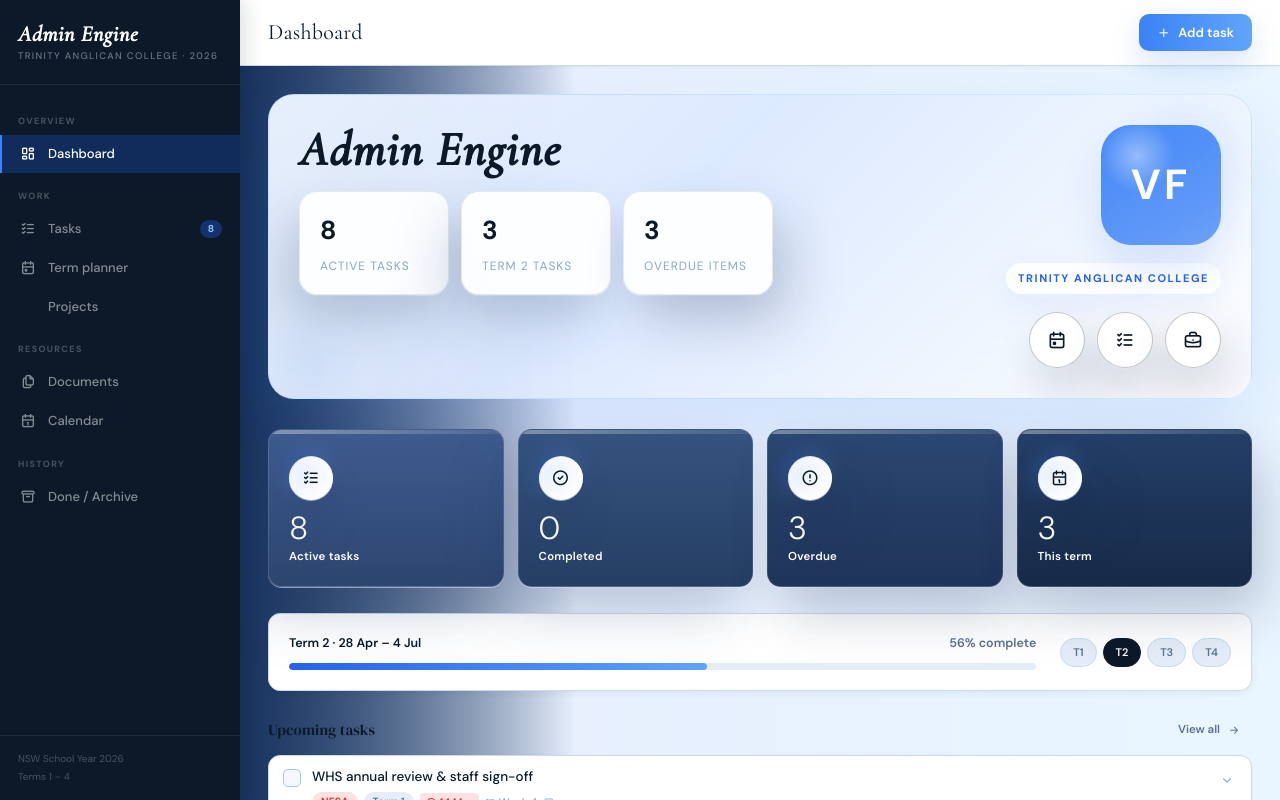
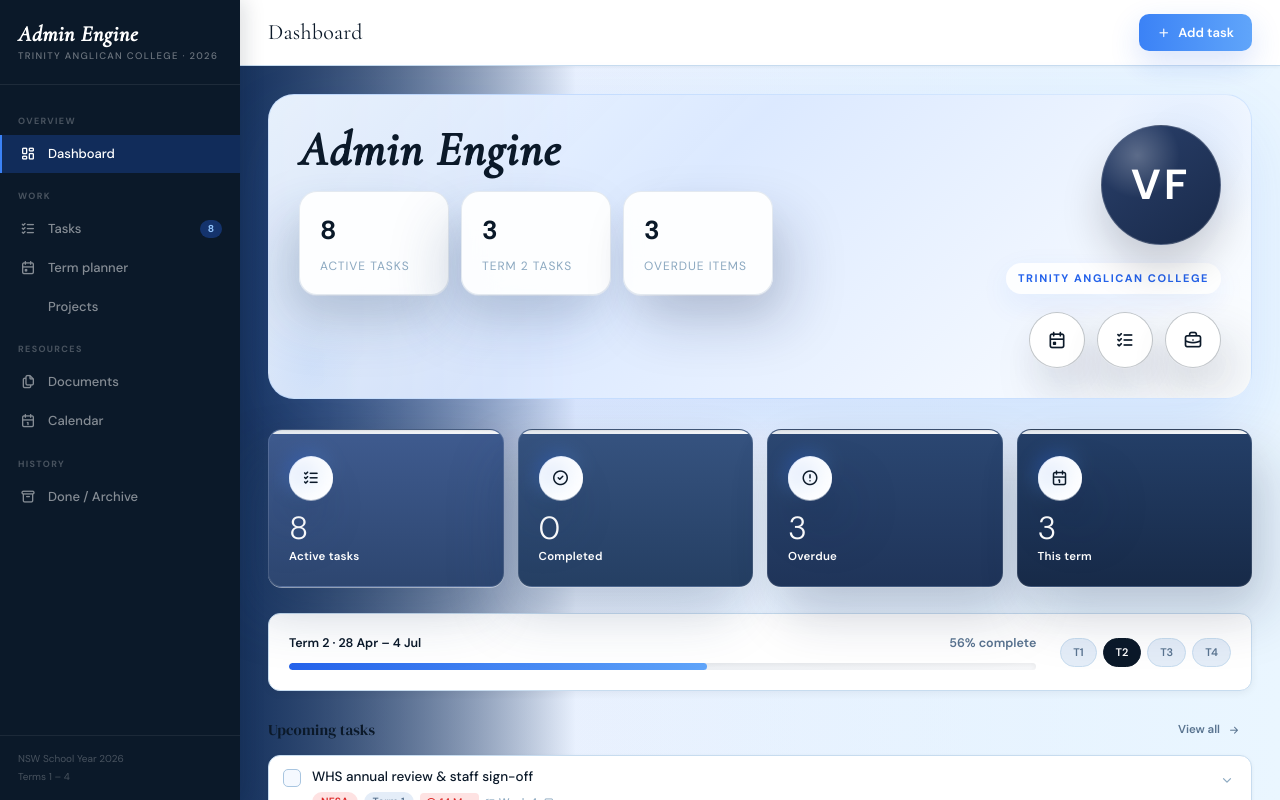
Before and after one commit to Vzellar/Admin-Engine, a plain HTML site: page index.html in a window 1280 px wide. Drawn offline with nearby package versions, Linux system fonts and the light colour scheme.

Commit message:
dasboard 2

```diff
--- a/index.html
+++ b/index.html
@@ -100,7 +100,7 @@
 .glow-left.glow-animate, .glow-left:hover{animation:glowPulseLeft 900ms ease-out}
 .glow-right.glow-animate, .glow-right:hover{animation:glowPulseRight 900ms ease-out}
 
-.sc-strip{position:absolute;top:0;left:0;right:0;height:4px;border-radius:12px 12px 0 0;background:linear-gradient(90deg,rgba(255,255,255,0.36),rgba(255,255,255,0.08));}
+.sc-strip{position:absolute;top:0;left:0;right:0;height:4px;border-radius:12px 12px 0 0;background:linear-gradient(270deg,#f7f8fa,#e4e9ef);box-shadow:inset 0 1px 2px rgba(0,0,0,0.08);}
 .sc-icon{width:44px;height:44px;border-radius:50%;display:flex;align-items:center;justify-content:center;margin-bottom:12px;font-size:18px;margin-top:6px;background:#fff;border:1px solid rgba(255,255,255,0.18);position:relative;box-shadow:0 10px 24px rgba(2,6,23,0.14),inset 0 1px 0 rgba(255,255,255,0.6);backdrop-filter:blur(10px);-webkit-backdrop-filter:blur(10px)}
 .sc-icon::before{content:'';position:absolute;inset:-8px;border-radius:999px;background:radial-gradient(circle at 30% 25%,rgba(37,99,235,0.28),rgba(96,165,250,0.14) 40%,transparent 60%);filter:blur(8px);z-index:-1;}
 .sc-icon::after{content:'';position:absolute;inset:0;border-radius:50%;background:linear-gradient(180deg,rgba(255,255,255,0.75),rgba(255,255,255,0.18));mix-blend-mode:overlay;pointer-events:none}
@@ -119,7 +119,7 @@
 .tprog-body{flex:1}
 .tprog-head{display:flex;justify-content:space-between;font-size:12.5px;font-weight:600;color:var(--text3);margin-bottom:10px}
 .tprog-head span:first-child{color:var(--navy);font-weight:600}
-.tprog-track{height:7px;background:var(--bg2);border-radius:7px;overflow:hidden}
+.tprog-track{height:7px;background:linear-gradient(270deg,#f7f8fa,#e4e9ef);border-radius:7px;overflow:hidden;box-shadow:inset 0 2px 5px rgba(0,0,0,0.06)}
 .tprog-fill{height:100%;border-radius:7px;background:linear-gradient(90deg,var(--blue),var(--blue3));transition:width .6s cubic-bezier(.4,0,.2,1)}
 .tprog-terms{display:flex;gap:6px;flex-shrink:0}
 .tterm{font-size:11px;font-weight:600;padding:5px 12px;border-radius:20px;background:var(--bg2);color:var(--text3);border:1px solid var(--border)}
@@ -139,9 +139,10 @@
 .hero-metric strong{display:block;font-size:26px;color:var(--navy);font-weight:700;margin-bottom:4px}
 .hero-metric span{font-size:12px;color:var(--text4);text-transform:uppercase;letter-spacing:.08em}
 .hero-image-panel{position:relative;z-index:2;display:flex;flex-direction:column;align-items:flex-end;justify-content:flex-start;gap:18px}
-.hero-avatar{width:120px;height:120px;border-radius:30px;background:linear-gradient(145deg,rgba(59,130,246,0.95),rgba(59,130,246,0.75));display:flex;align-items:center;justify-content:center;box-shadow:0 24px 40px rgba(37,99,235,0.15);position:relative;overflow:hidden}
+.hero-avatar{width:120px;height:120px;border-radius:50%;background:linear-gradient(145deg,#2a406b,#192a4a);display:flex;align-items:center;justify-content:center;box-shadow:0 24px 40px rgba(2,6,23,0.18);position:relative;overflow:hidden;border:1px solid rgba(255,255,255,0.2)}
+.hero-avatar img{width:100%;height:100%;object-fit:cover;border-radius:50%}
 .hero-avatar span{font-size:42px;font-weight:700;color:#fff;letter-spacing:.08em}
-.hero-avatar::after{content:' ';position:absolute;inset:0;background:radial-gradient(circle at 30% 25%,rgba(255,255,255,0.4),transparent 30%)}
+.hero-avatar::after{content:'';position:absolute;inset:0;background:radial-gradient(circle at 30% 25%,rgba(255,255,255,0.25),transparent 35%)}
 .hero-avatar-tag{font-size:11px;font-weight:700;text-transform:uppercase;letter-spacing:.14em;background:rgba(255,255,255,0.85);color:var(--blue);padding:7px 12px;border-radius:999px;box-shadow:0 10px 30px rgba(37,99,235,0.08)}
 .hero-icon-row{display:flex;gap:12px;flex-wrap:wrap;justify-content:flex-end}
 .hero-icon{width:56px;height:56px;border-radius:999px;background:#fff;border:1px solid rgba(190,195,200,0.95);display:flex;align-items:center;justify-content:center;box-shadow:0 14px 36px rgba(2,6,23,0.08),inset 0 1px 0 rgba(255,255,255,0.7);color:var(--blue);font-size:22px;cursor:pointer;transition:all .28s cubic-bezier(.2,.9,.3,1);position:relative;overflow:hidden}
@@ -523,6 +524,8 @@
 let docs=[];
 let calManual=[];
 let invitedUsers=[];
+let profileImageUrl='';
+let profileInitials='VF';
 
 // helpers
 function ct(){const m=new Date().getMonth()+1;if(m<=4)return'T1';if(m<=7)return'T2';if(m<=9)return'T3';return'T4';}
@@ -587,7 +590,7 @@
       </div>
     </div>
     <div class="hero-image-panel">
-      <div class="hero-avatar"><span>VF</span></div>
+      <div class="hero-avatar">${profileImageUrl?`<img src="${esc(profileImageUrl)}" alt="Profile image">`:`<span>${esc(profileInitials)}</span>`}</div>
       <div class="hero-avatar-tag">Trinity Anglican College</div>
       <div class="hero-icon-row">
         <div class="hero-icon" onclick="go('cal')" title="Calendar"><i class="ti ti-calendar-event"></i></div>
```
